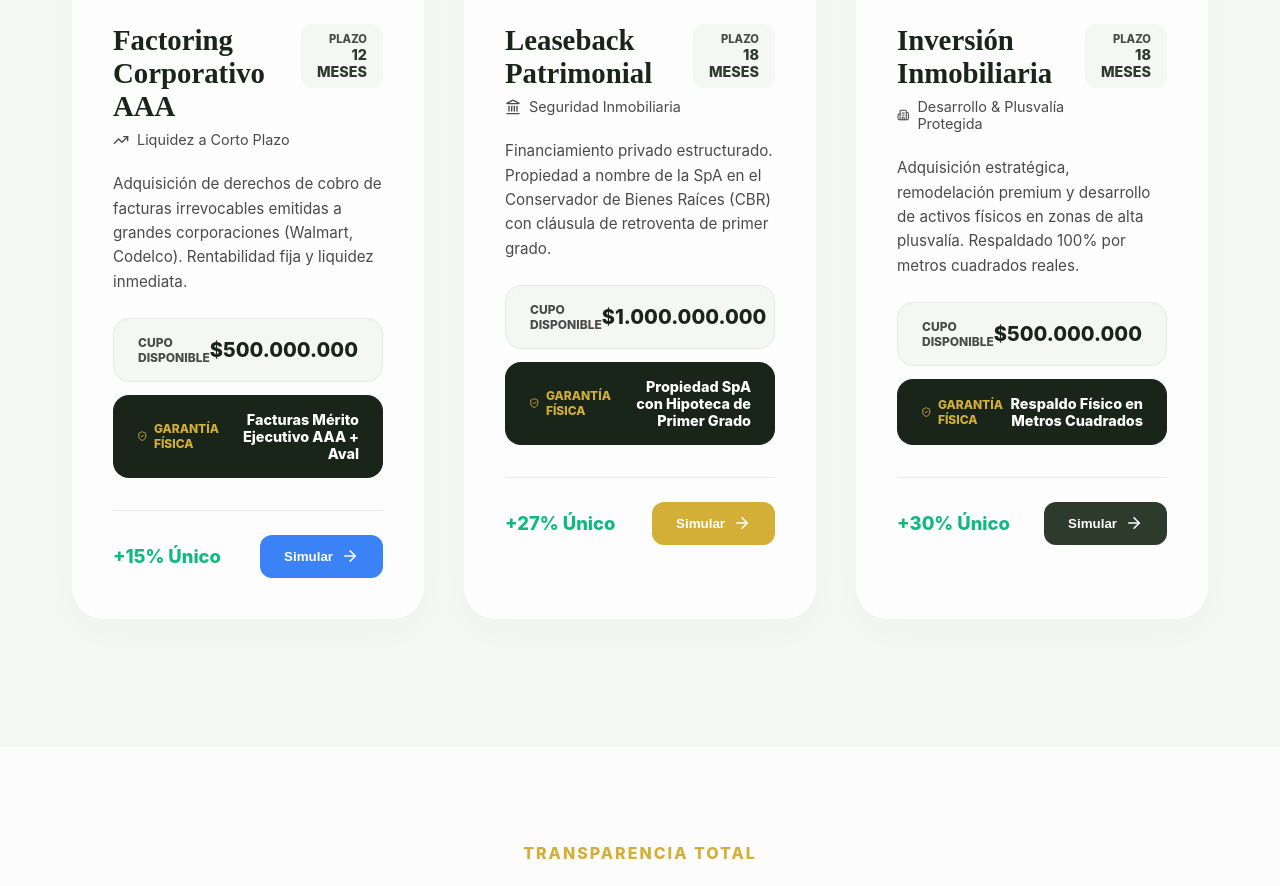
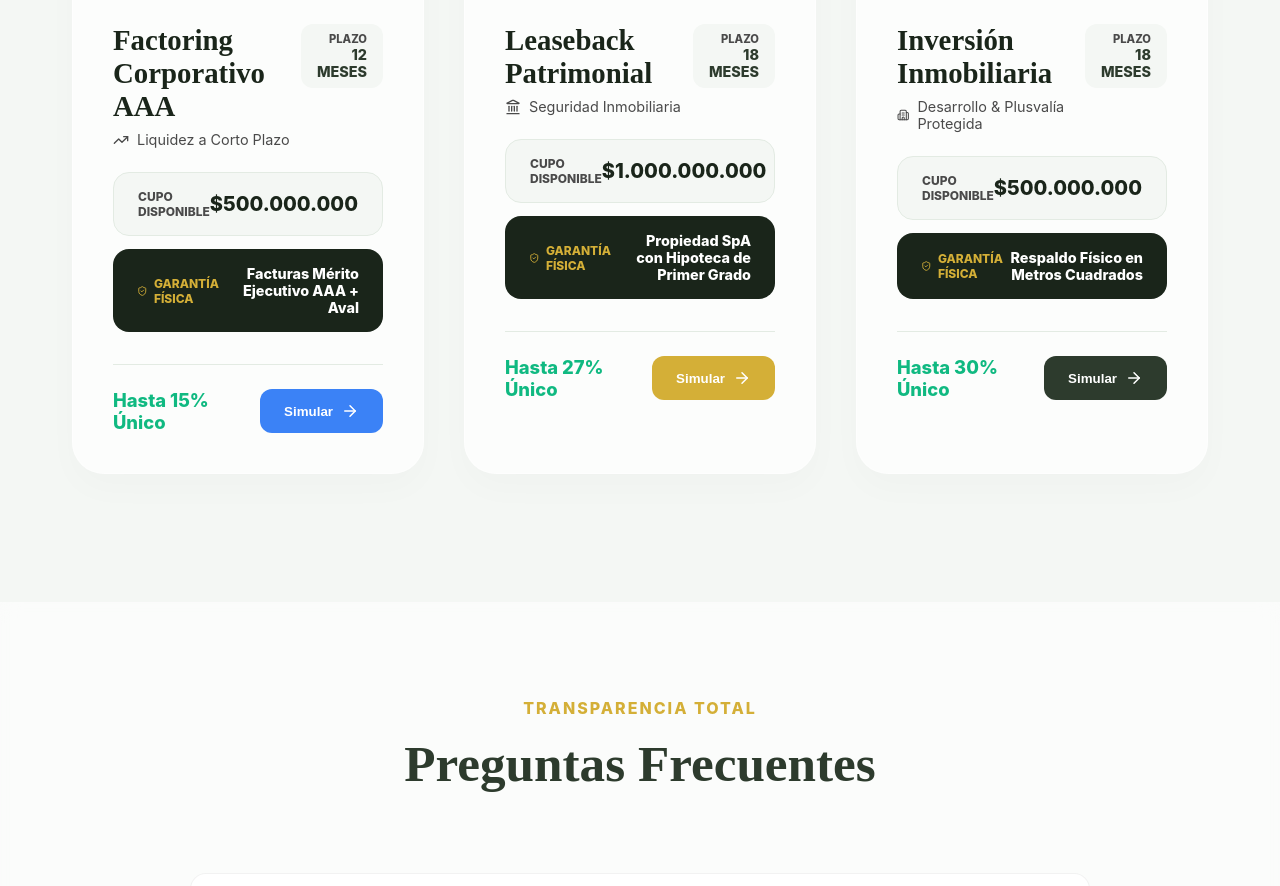
Before and after one commit to Rentapro/CrowdIn, a React (Vite) app: page / in a window 1280 px wide. Shown: the part 2600-3486 px from the top of the page. Built offline with nearby package versions, Linux system fonts and the light colour scheme.

Commit message:
style: remocion de descripcion larga y prefijo Hasta en vitrina de proyectos

```diff
--- a/src/App.jsx
+++ b/src/App.jsx
@@ -524,10 +524,6 @@ function App() {
                     </div>
                   </div>
 
-                  <p style={{ color: 'var(--charcoal-mid)', fontSize: '0.95rem', lineHeight: '1.6', marginBottom: '1.5rem', minHeight: '80px' }}>
-                    {project.description}
-                  </p>
-
                   <div style={{ display: 'flex', flexDirection: 'column', gap: '0.8rem', marginBottom: '2rem' }}>
                     <div style={{ background: 'var(--sage-50)', padding: '1rem 1.5rem', borderRadius: '16px', border: '1px solid var(--sage-100)', display: 'flex', justifyContent: 'space-between', alignItems: 'center' }}>
                       <div style={{ fontSize: '0.75rem', color: 'var(--charcoal-mid)', fontWeight: 800, textTransform: 'uppercase' }}>Cupo Disponible</div>
@@ -543,7 +539,7 @@ function App() {
 
                   <div style={{ display: 'flex', justifyContent: 'space-between', alignItems: 'center', paddingTop: '1.5rem', borderTop: '1px solid var(--sage-100)' }}>
                     <div style={{ color: selectedPlan === 'bullet' ? 'var(--success)' : '#3b82f6', fontWeight: 800, fontSize: '1.15rem' }}>
-                      {selectedPlan === 'bullet' ? `+${(project.roi_bullet * 100).toFixed(0)}% Único` : `+${(project.roi_mensual * 100).toFixed(2)}% Mensual`}
+                      {selectedPlan === 'bullet' ? `Hasta ${(project.roi_bullet * 100).toFixed(0)}% Único` : `Hasta ${(project.roi_mensual * 100).toFixed(2)}% Mensual`}
                     </div>
                     <button onClick={() => handleOpenModal(project)} style={{ background: project.id === 'leaseback' ? 'var(--gold-primary)' : (project.id === 'factoring' ? '#3b82f6' : 'var(--sage-800)'), color: 'white', border: 'none', padding: '0.8rem 1.5rem', borderRadius: '12px', fontWeight: 800, cursor: 'pointer', display: 'flex', alignItems: 'center', gap: '0.5rem' }}>
                       Simular <ArrowRight size={18}/>
```
